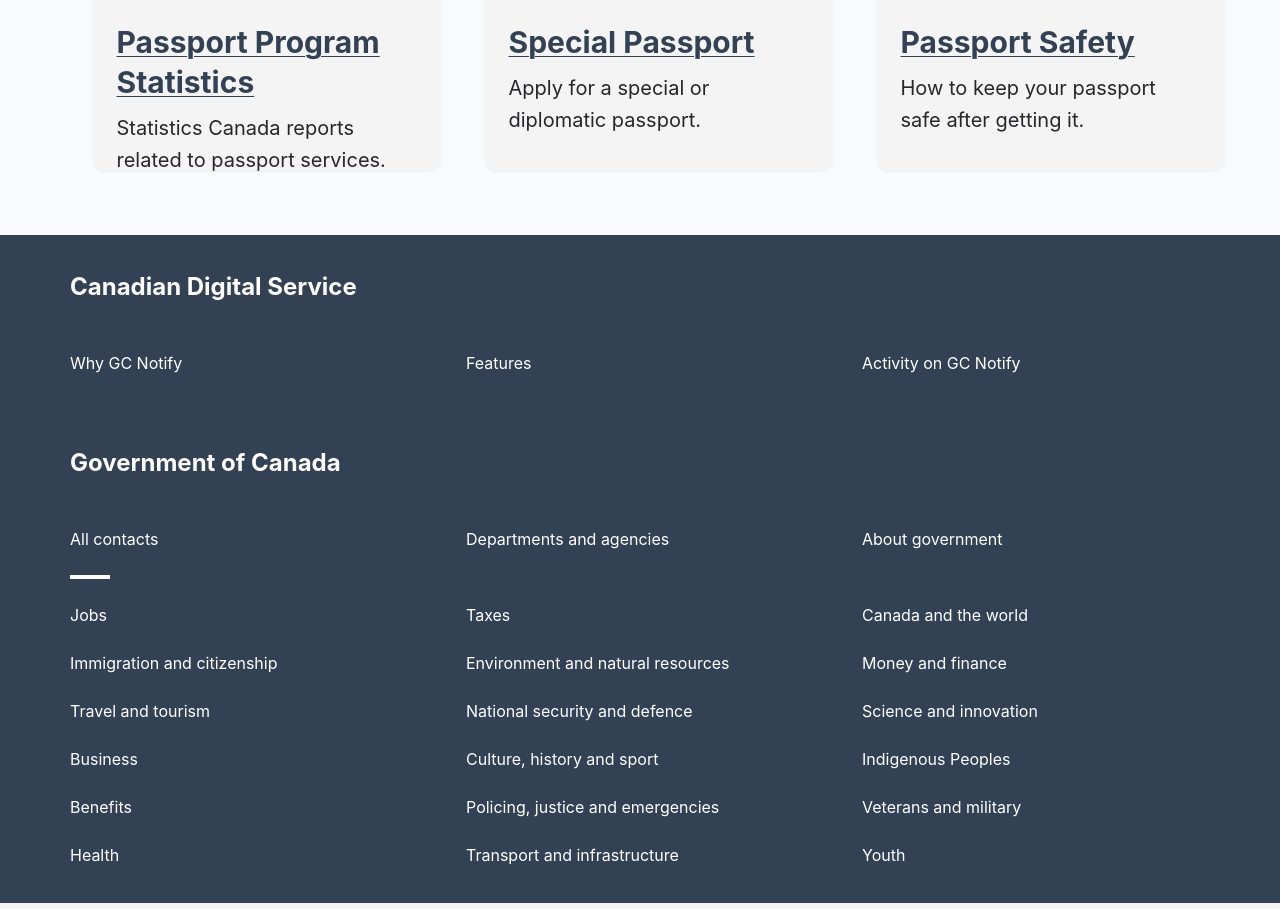
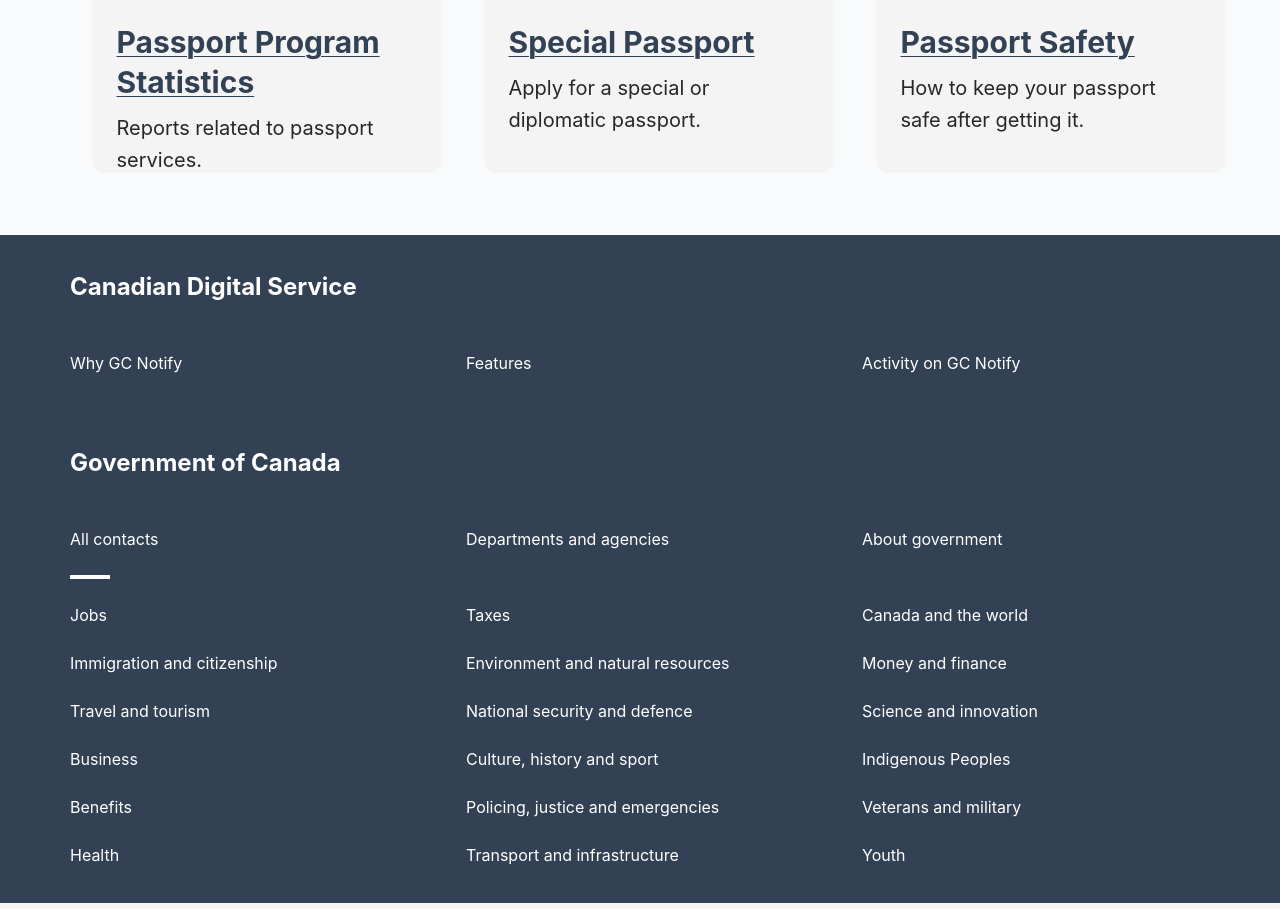
Before and after one commit to ChristinSO/serviceCan, a Next.js app: page / in a window 1280 px wide. Shown: the part 952-1861 px from the top of the page. Built offline with nearby package versions, Linux system fonts and the light colour scheme.

Commit message:
newwwwww update

```diff
--- a/components/cards.tsx
+++ b/components/cards.tsx
@@ -36,10 +36,10 @@ export const Cards: React.FC = () => {
     // Row 2
     {
       title: "Passport Program Statistics",
-      description: "Statistics Canada reports related to passport services.",
+      description: "Reports related to passport services.",
       iconType: "svg" as const,
       iconContent: securitySvg,
-      href: "https://www.canada.ca/en/employment-social-development/programs/passport/statistics.htmlhttps://www.canada.ca/en/employment-social-development/programs/passport/statistics.html",
+      href: "https://www.canada.ca/en/employment-social-development/programs/passport/statistics.html",
     },
     {
       title: "Special Passport",
```
